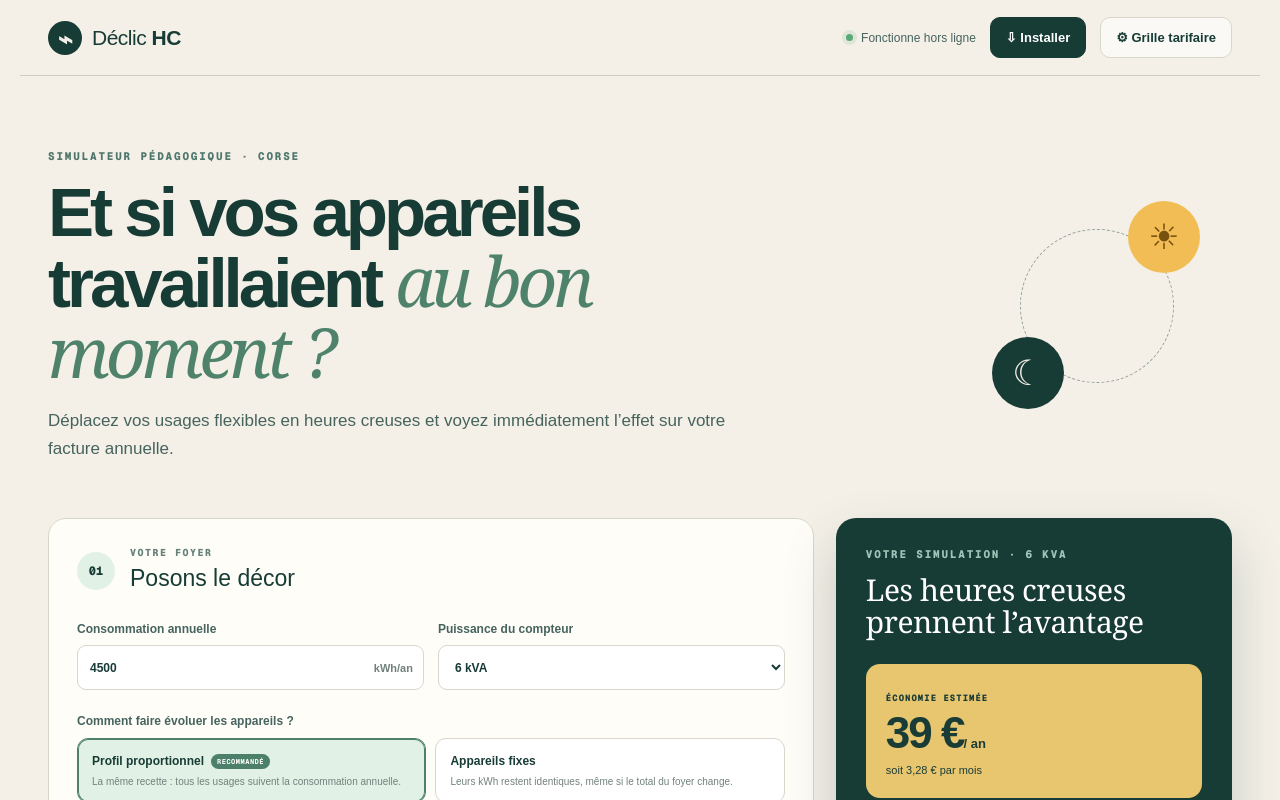
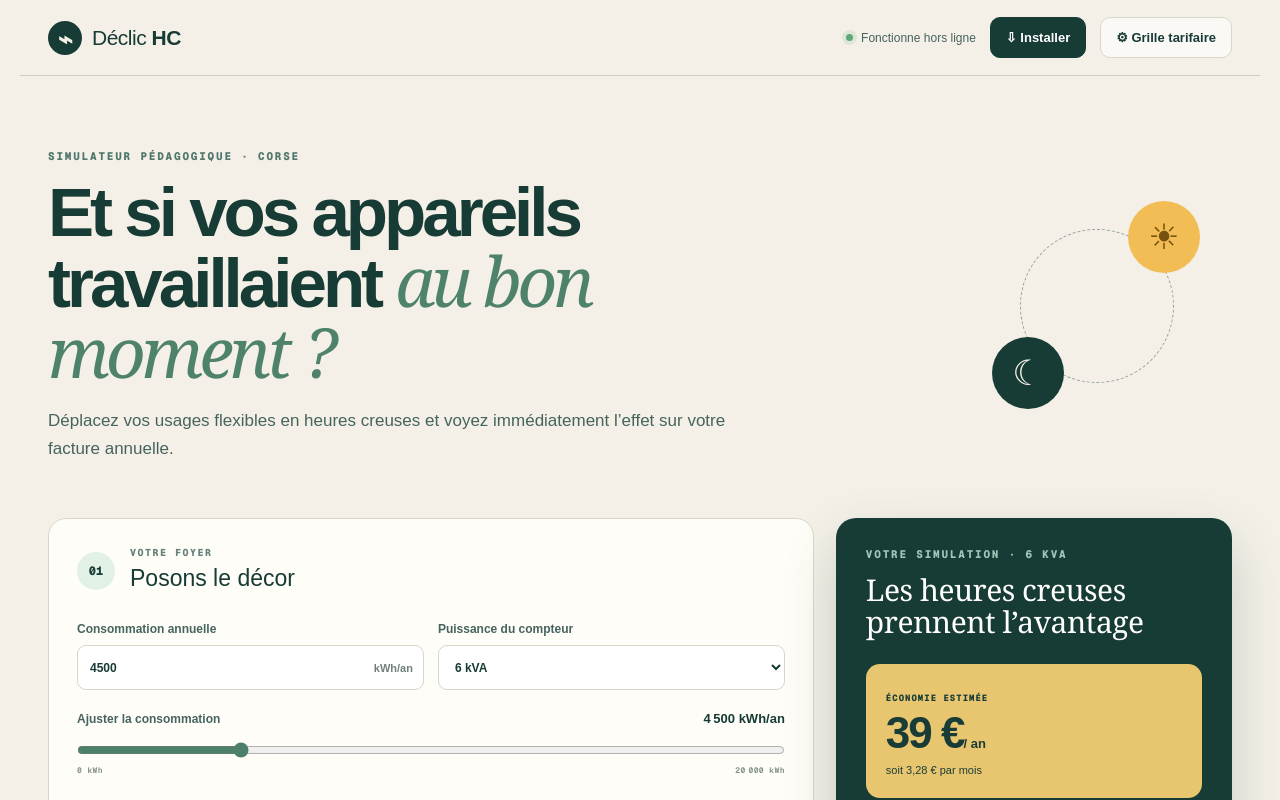
Before and after one commit to niqoz/declic-hc, a Next.js app: page / in a window 1280 px wide. Shown: the top 800 px of the page. Built offline with nearby package versions, Linux system fonts and the light colour scheme.

Commit message:
Add annual consumption slider

```diff
--- a/app/globals.css
+++ b/app/globals.css
@@ -61,6 +61,11 @@ main { min-height:100vh; overflow:hidden; }
 .step-heading h2 { margin-top:2px; font-size:23px; }
 .two-fields { display:grid; grid-template-columns:1fr 1fr; gap:14px; }
 .two-fields select { width:100%; height:45px; margin-top:7px; padding:0 12px; border:1px solid var(--line); border-radius:9px; background:white; color:var(--ink); font-weight:700; }
+.annual-slider { display:block; margin-top:19px; color:var(--ink-soft); font-size:12px; font-weight:700; }
+.annual-slider>span,.annual-slider>small { display:flex; justify-content:space-between; align-items:center; gap:12px; }
+.annual-slider strong { color:var(--ink); font-size:13px; }
+.annual-slider input { margin-top:11px; }
+.annual-slider>small { margin-top:2px; color:#899590; font:700 8px var(--font-geist-mono),monospace; letter-spacing:.4px; }
 .mode-selector { margin:22px 0 0; padding:0; display:grid; grid-template-columns:1fr 1fr; gap:9px; border:0; }
 .mode-selector legend { grid-column:1/-1; margin-bottom:8px; color:var(--ink-soft); font-size:12px; font-weight:700; }
 .mode-selector button { padding:13px 14px; text-align:left; border:1px solid var(--line); border-radius:11px; background:white; cursor:pointer; transition:.15s; }
--- a/app/page.tsx
+++ b/app/page.tsx
@@ -232,6 +232,7 @@ export default function Home() {
 
   const verdictPositive = results.delta > 1;
   const verdictNeutral = Math.abs(results.delta) <= 1;
+  const annualSliderMax = Math.max(20000, Math.ceil(annualKwh / 5000) * 5000);
 
   return (
     <main>
@@ -268,6 +269,11 @@ export default function Home() {
               <label>Consommation annuelle<div className="input-wrap"><input type="number" min="0" step="100" value={annualKwh} onChange={(e) => setAnnualKwh(Math.max(0, Number(e.target.value)))} /><span>kWh/an</span></div></label>
               <label>Puissance du compteur<select value={power} onChange={(e) => setPower(Number(e.target.value))}>{tariffs.map((tariff) => <option key={tariff.power} value={tariff.power}>{tariff.power} kVA</option>)}</select></label>
             </div>
+            <label className="annual-slider">
+              <span>Ajuster la consommation <strong>{number.format(annualKwh)} kWh/an</strong></span>
+              <input aria-label="Consommation annuelle en kilowattheures" type="range" min="0" max={annualSliderMax} step="100" value={annualKwh} onInput={(e) => setAnnualKwh(Number(e.currentTarget.value))} />
+              <small><span>0 kWh</span><span>{number.format(annualSliderMax)} kWh</span></small>
+            </label>
             <fieldset className="mode-selector">
               <legend>Comment faire évoluer les appareils ?</legend>
               <button type="button" className={consumptionMode === "proportional" ? "active" : ""} onClick={() => changeConsumptionMode("proportional")}>
```
